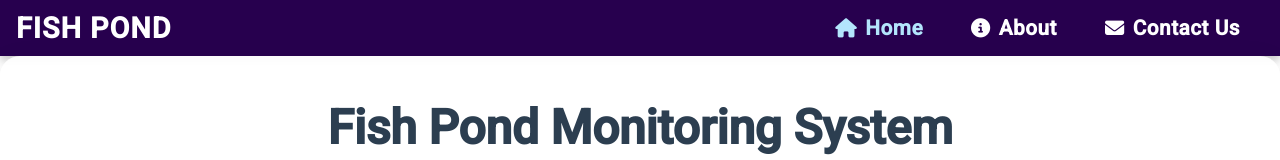
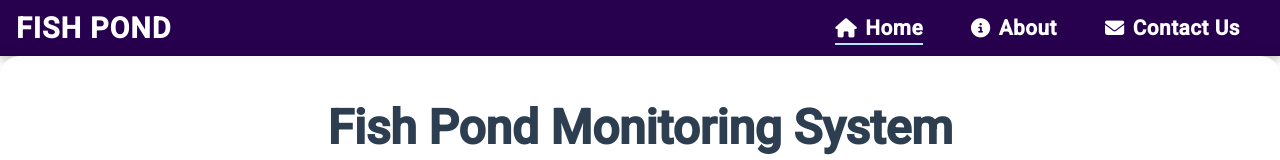
Before and after one commit to minnukota381/Fish-Pond-Monitoring-UI, an Angular app: page / in a window 1280 px wide. In both pictures the pointer is over the link 879 px from the left and 28 px from the top of the page. Shown: the top 160 px of the page. Built offline with nearby package versions, Linux system fonts and the light colour scheme.

Commit message:
"Updated hover color for nav ul li a from #b3e5fc to #ffffff"

```diff
--- a/src/app/header/header.component.css
+++ b/src/app/header/header.component.css
@@ -52,7 +52,7 @@ nav ul li a i {
 }
 
 nav ul li a:hover {
-  color: #b3e5fc;
+  color: #ffffff;
 }
 
 nav ul li a::after {
```
